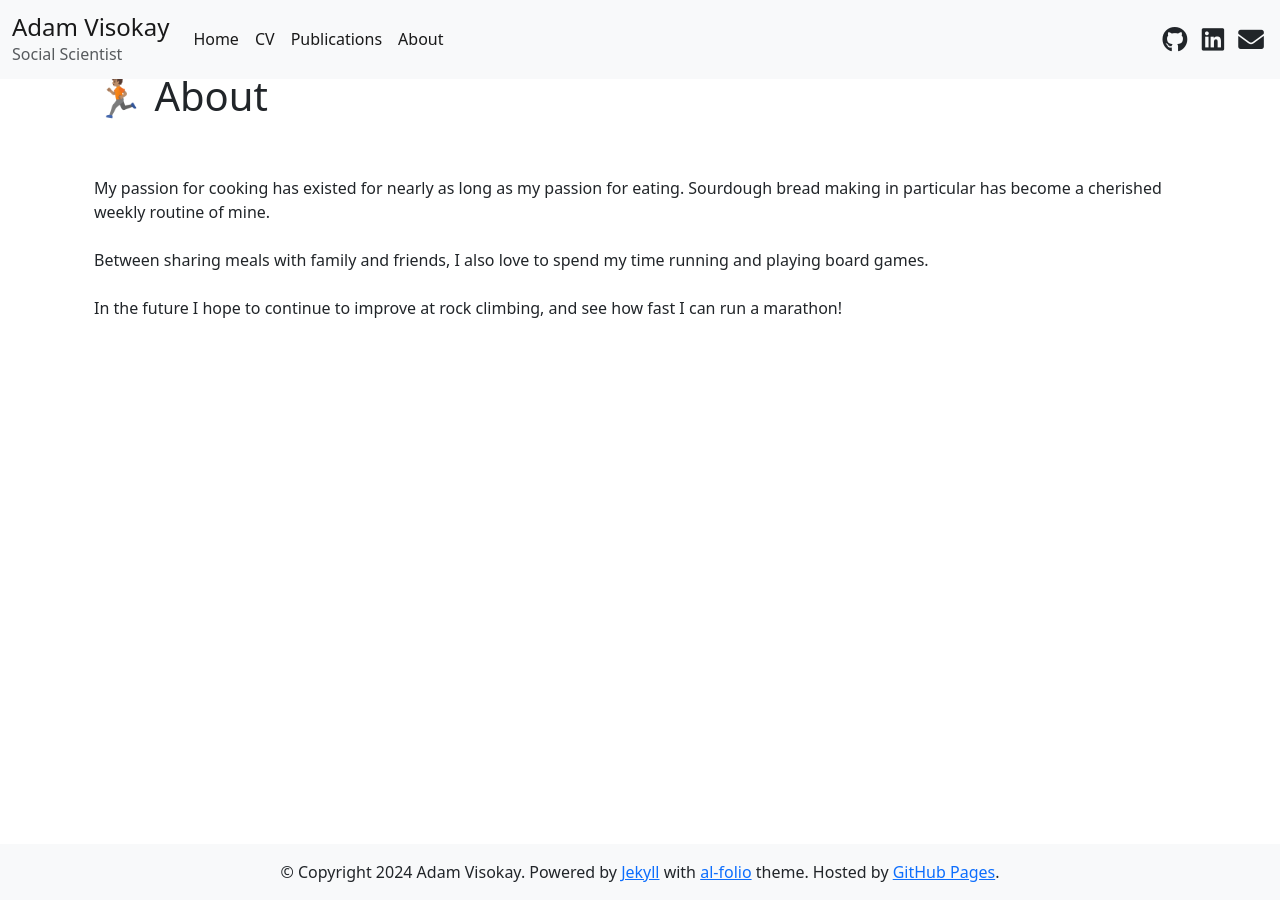
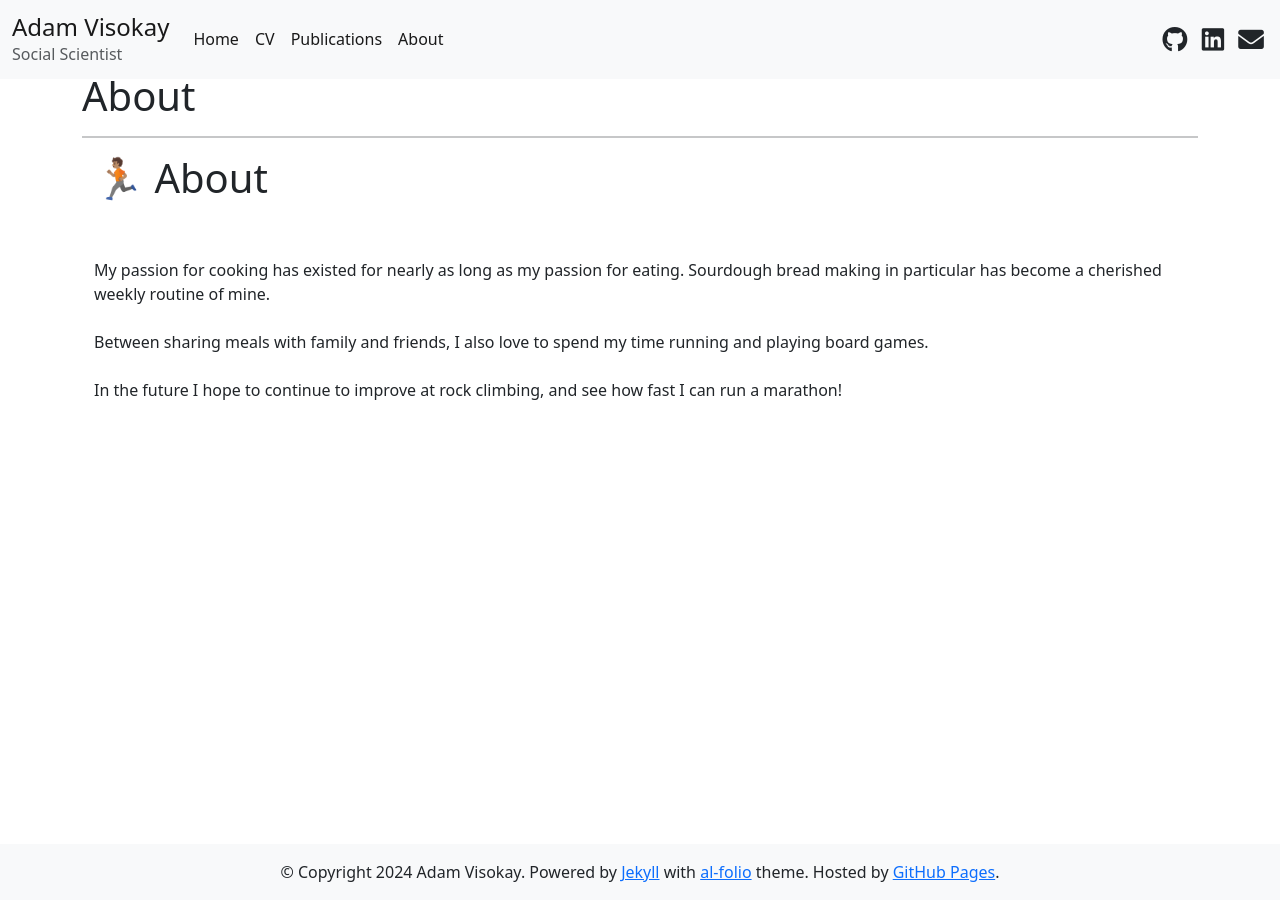
Before and after one commit to avisokay/avisokay.github.io, a Jekyll site: the page built from about.html, in a window 1280 px wide. Built offline with Jekyll 4.4.1, drawn with Linux system fonts in a browser that asks for light colours; nearby versions of some CDN libraries.

Commit message:
updating stuff again

```diff
--- a/about.html
+++ b/about.html
@@ -12,6 +12,8 @@
 <!-- This is the main page of the website -->
 
 <div class="container">
+    <h1>About</h1>
+    <hr>
     <div class="row">
         <div class="col">
             <!-- via https://stackoverflow.com/questions/41966638/jekyll-on-github-pages-include-markdown-in-another-markdown-file -->
--- a/cv.html
+++ b/cv.html
@@ -12,7 +12,7 @@
 <!-- This is the main page of the website -->
 
 <div class="container">
-    <h1>    <p>Download my Academic CV <a href="/assets/visokay_academic_cv.pdf">here</a> and my Resume <a href="/assets/visokay_resume.pdf">here</a>.</p>
+    <h1> <p>📜 Download my Academic CV <a href="/assets/visokay_academic_cv.pdf">here</a> and my Resume <a href="/assets/visokay_resume.pdf">here</a>.</p>
         <embed src="/assets/visokay_resume.pdf" width="800px" height="1100px" />
         <embed src="/assets/visokay_academic_cv.pdf" width="800px" height="1100px" />
 </div>
```
Also changed, not shown: _includes/publications.md (+0 -1 lines).
